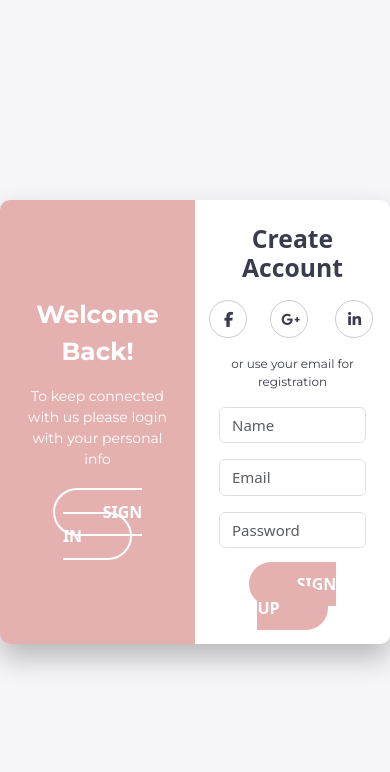
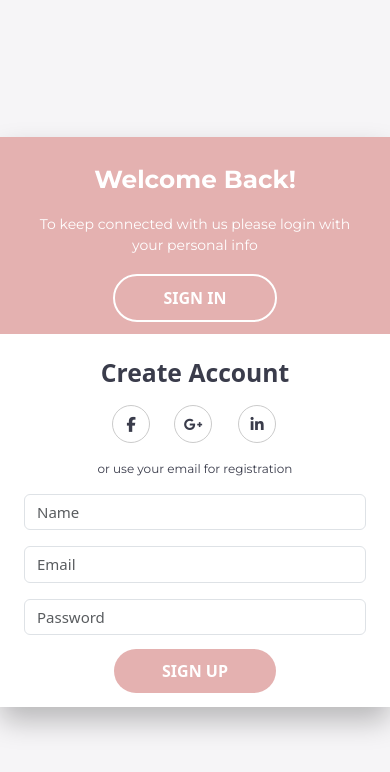
Before and after one commit to Doaa182/Login-System, a plain HTML site: page sign_up.html in a window 390 px wide. Drawn offline with Linux system fonts and the light colour scheme.

Commit message:
style(sign): unify signin and signup styles in one file

```diff
--- a/CSS/media_query.css
+++ b/CSS/media_query.css
@@ -9,7 +9,9 @@
   }
 
   .signin-right-part,
-  .signin-left-part {
+  .signin-left-part,
+  .signup-right-part,
+  .signup-left-part {
     border-radius: 0px;
     -webkit-border-radius: 0px;
     -moz-border-radius: 0px;
@@ -29,7 +31,9 @@
   }
 
   .signin-right-part,
-  .signin-left-part {
+  .signin-left-part,
+  .signup-right-part,
+  .signup-left-part {
     border-radius: 0px;
     -webkit-border-radius: 0px;
     -moz-border-radius: 0px;
@@ -39,7 +43,8 @@
 }
 
 @media screen and (min-width: 768px) {
-  .signin-left-part {
+  .signin-left-part,
+  .signup-left-part {
     border-radius: 10px 0px 0px 10px;
     -webkit-border-radius: 10px 0px 0px 10px;
     -moz-border-radius: 10px 0px 0px 10px;
@@ -47,7 +52,8 @@
     -o-border-radius: 10px 0px 0px 10px;
   }
 
-  .signin-right-part {
+  .signin-right-part,
+  .signup-right-part {
     border-radius: 0px 10px 10px 0px;
     -webkit-border-radius: 0px 10px 10px 0px;
     -moz-border-radius: 0px 10px 10px 0px;
--- a/CSS/sign_in.css
+++ b/CSS/sign.css
@@ -3,7 +3,8 @@ body {
   color: var(--very-dark-grayish-blue);
 }
 
-.signin-card {
+.signin-card,
+.signup-card {
   box-shadow: 0 14px 28px rgba(0, 0, 0, 0.25);
   border-radius: 10px;
   -webkit-border-radius: 10px;
@@ -12,11 +13,13 @@ body {
   -o-border-radius: 10px;
 }
 
-.signin-right-part {
+.signin-right-part,
+.signup-left-part {
   background-color: var(--very-soft-red);
 }
 
-.signin-left-part i::after {
+.signin-left-part i::after,
+.signup-right-part i::after {
   content: "";
   position: absolute;
   border: 1px solid #cbcbcb;
@@ -42,7 +45,8 @@ body {
   -o-transform: translate(50%, 50%);
 }
 
-.signin-left-part i {
+.signin-left-part i,
+.signup-right-part i {
   color: var(--very-dark-grayish-blue);
   z-index: 2;
   font-size: 15px;
@@ -53,16 +57,19 @@ body {
   -o-transition: all 0.15s ease-in-out;
 }
 
-.signin-left-part i:hover {
+.signin-left-part i:hover,
+.signup-right-part i:hover {
   color: var(--white);
 }
 
-.signin-left-part i:hover::after {
+.signin-left-part i:hover::after,
+.signup-right-part i:hover::after {
   background-color: var(--very-soft-red);
   border-color: var(--very-soft-red);
 }
 
-.signin-left-part p:nth-child(3) {
+.signin-left-part p:nth-child(3),
+.signup-right-part p:nth-child(3) {
   font-size: 12px;
   font-family: "Montserrat", sans-serif;
 }
@@ -92,7 +99,7 @@ body {
   text-decoration: underline;
 }
 
-.btn {
+.common-btn {
   font-size: 16px;
   padding-bottom: 11px;
   padding-top: 11px;
@@ -103,36 +110,39 @@ body {
   -o-transition: all 0.15s ease-in-out;
 }
 
-.signin-btn {
+.soft-red-btn {
   background-color: var(--very-soft-red);
 }
 
-.signin-btn:hover {
+.soft-red-btn:hover {
   background-color: #d3a3a2;
 }
 
-.signin-right-part p:first-child {
+.signin-right-part p:first-child,
+.signup-left-part p:first-child {
   font-family: "Montserrat", sans-serif;
 }
 
-.signin-right-part p:nth-child(2) {
+.signin-right-part p:nth-child(2),
+.signup-left-part p:nth-child(2) {
   font-size: 14px;
   font-family: "Montserrat", sans-serif;
   margin-bottom: 30px;
 }
 
-.signup-btn {
+.transparent-btn {
   background-color: transparent;
   border: 2px solid var(--white);
   color: var(--white);
 }
 
-.signup-btn:hover {
+.transparent-btn:hover {
   background-color: var(--white);
   color: var(--very-soft-red);
 }
 
-#invalidSignInMsg p {
+#invalidSignInMsg p,
+#invalidSignUpMsg p {
   font-size: 13px;
   font-family: "Montserrat", sans-serif;
 }
--- a/CSS/sign_up.css
+++ /dev/null
@@ -1,150 +0,0 @@
-body {
-  background-color: #f6f5f7;
-  color: var(--very-dark-grayish-blue);
-}
-
-.signup-card {
-  box-shadow: 0 14px 28px rgba(0, 0, 0, 0.25);
-  border-radius: 10px;
-  -webkit-border-radius: 10px;
-  -moz-border-radius: 10px;
-  -ms-border-radius: 10px;
-  -o-border-radius: 10px;
-}
-
-.signup-left-part {
-  border-radius: 10px 0px 0px 10px;
-  -webkit-border-radius: 10px 0px 0px 10px;
-  -moz-border-radius: 10px 0px 0px 10px;
-  -ms-border-radius: 10px 0px 0px 10px;
-  -o-border-radius: 10px 0px 0px 10px;
-  background-color: var(--very-soft-red);
-}
-
-.signup-right-part {
-  border-radius: 0px 10px 10px 0px;
-  -webkit-border-radius: 0px 10px 10px 0px;
-  -moz-border-radius: 0px 10px 10px 0px;
-  -ms-border-radius: 0px 10px 10px 0px;
-  -o-border-radius: 0px 10px 10px 0px;
-}
-
-.signup-right-part i::after {
-  content: "";
-  position: absolute;
-  border: 1px solid #cbcbcb;
-  width: 38px;
-  height: 38px;
-  border-radius: 50%;
-  -webkit-border-radius: 50%;
-  -moz-border-radius: 50%;
-  -ms-border-radius: 50%;
-  -o-border-radius: 50%;
-  bottom: -11px;
-  z-index: -1;
-  transition: all 0.15s ease-in-out;
-  -webkit-transition: all 0.15s ease-in-out;
-  -moz-transition: all 0.15s ease-in-out;
-  -ms-transition: all 0.15s ease-in-out;
-  -o-transition: all 0.15s ease-in-out;
-}
-
-.signup-right-part li:nth-child(1) i::after {
-  left: -15px;
-}
-.signup-right-part li:nth-child(2) i::after {
-  left: -11px;
-}
-.signup-right-part li:nth-child(3) i::after {
-  left: -13px;
-}
-
-.signup-right-part i {
-  color: var(--very-dark-grayish-blue);
-  z-index: 2;
-  font-size: 15px;
-  transition: all 0.15s ease-in-out;
-  -webkit-transition: all 0.15s ease-in-out;
-  -moz-transition: all 0.15s ease-in-out;
-  -ms-transition: all 0.15s ease-in-out;
-  -o-transition: all 0.15s ease-in-out;
-}
-
-.signup-right-part i:hover {
-  color: var(--white);
-}
-
-.signup-right-part i:hover::after {
-  background-color: var(--very-soft-red);
-  border-color: var(--very-soft-red);
-}
-
-.signup-right-part p:nth-child(3) {
-  font-size: 12px;
-  font-family: "Montserrat", sans-serif;
-}
-
-.form-control:focus {
-  border-color: var(--very-soft-red);
-  box-shadow: 0 0 0 0.25rem rgba(228, 177, 176, 0.25);
-}
-
-.form-control:placeholder-shown {
-  font-size: 15px;
-}
-
-.signup-btn {
-  background-color: var(--very-soft-red);
-  font-size: 16px;
-  padding-bottom: 11px;
-  padding-top: 11px;
-  transition: all 0.15s ease-in-out;
-  -webkit-transition: all 0.15s ease-in-out;
-  -moz-transition: all 0.15s ease-in-out;
-  -ms-transition: all 0.15s ease-in-out;
-  -o-transition: all 0.15s ease-in-out;
-}
-
-.signup-btn:hover {
-  background-color: #d3a3a2;
-}
-
-.signup-left-part p:first-child {
-  font-family: "Montserrat", sans-serif;
-}
-
-.signup-left-part p:nth-child(2) {
-  font-size: 14px;
-  font-family: "Montserrat", sans-serif;
-  margin-bottom: 30px;
-}
-
-.signin-btn {
-  background-color: transparent;
-  border: 2px solid var(--white);
-  color: var(--white);
-  font-size: 16px;
-  padding-bottom: 11px;
-  padding-top: 11px;
-  transition: all 0.15s ease-in-out;
-  -webkit-transition: all 0.15s ease-in-out;
-  -moz-transition: all 0.15s ease-in-out;
-  -ms-transition: all 0.15s ease-in-out;
-  -o-transition: all 0.15s ease-in-out;
-}
-
-.signin-btn:hover {
-  background-color: var(--white);
-  color: var(--very-soft-red);
-}
-
-#invalidSignUpMsg p {
-  font-size: 13px;
-  font-family: "Montserrat", sans-serif;
-}
-
-:root {
-  --white: #ffffff;
-  --very-dark-grayish-blue: #3a3c4b;
-  --very-soft-red: #e4b1b0;
-}
--- a/sign_up.html
+++ b/sign_up.html
@@ -30,7 +30,8 @@
 
     <!-- css links -->
     <link rel="stylesheet" href="./CSS/bootstrap.min.css" />
-    <link rel="stylesheet" href="./CSS/sign_up.css" />
+    <link rel="stylesheet" href="./CSS/media_query.css" />
+    <link rel="stylesheet" href="./CSS/sign.css" />
   </head>
 
   <body>
@@ -38,7 +39,7 @@
       class="container d-flex justify-content-center align-items-center vh-100"
     >
       <div class="row signup-card">
-        <div class="col signup-left-part p-4">
+        <div class="signup-left-part p-4 col-sm-12 col-md-6">
           <div
             class="d-flex justify-content-center align-items-center flex-column h-100"
           >
@@ -50,7 +51,7 @@
 
             <div class="text-center">
               <a
-                class="rounded-pill text-uppercase px-5 fw-semibold text-decoration-none signin-btn"
+                class="rounded-pill text-uppercase px-5 fw-semibold text-decoration-none transparent-btn common-btn"
                 href="./index.html"
                 role="button"
                 >sign in</a
@@ -59,7 +60,7 @@
           </div>
         </div>
 
-        <div class="col bg-white signup-right-part p-4">
+        <div class="bg-white signup-right-part p-4 col-sm-12 col-md-6">
           <div>
             <h1 class="fs-2 fw-bold text-center mb-4">Create Account</h1>
 
@@ -105,7 +106,7 @@
 
             <div class="text-center">
               <a
-                class="rounded-pill text-uppercase text-white px-5 fw-semibold text-decoration-none signup-btn"
+                class="rounded-pill text-uppercase text-white px-5 fw-semibold text-decoration-none soft-red-btn common-btn"
                 href="#"
                 role="button"
                 onclick="signUp()"
```
Also changed, not shown: index.html (+3 -3 lines).
